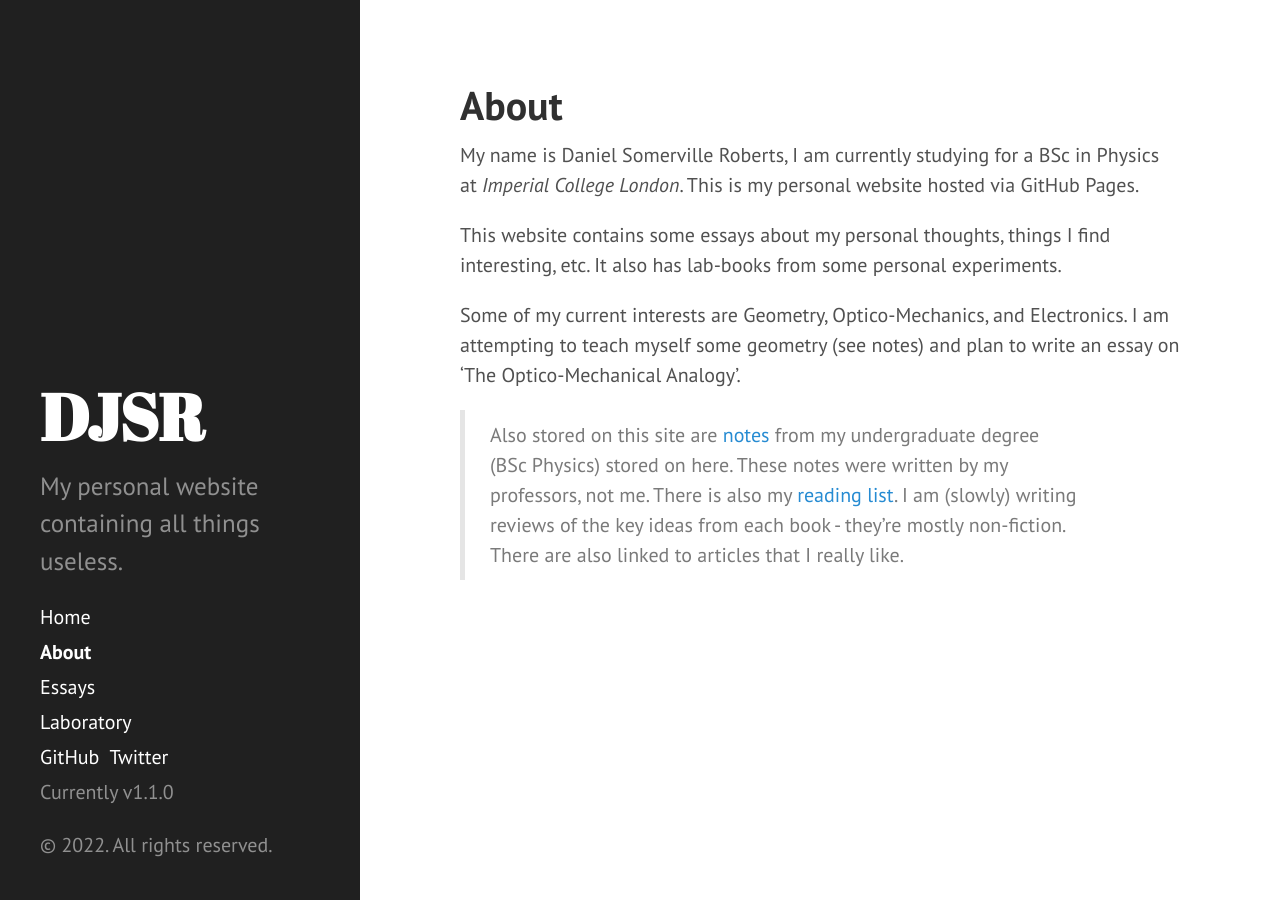
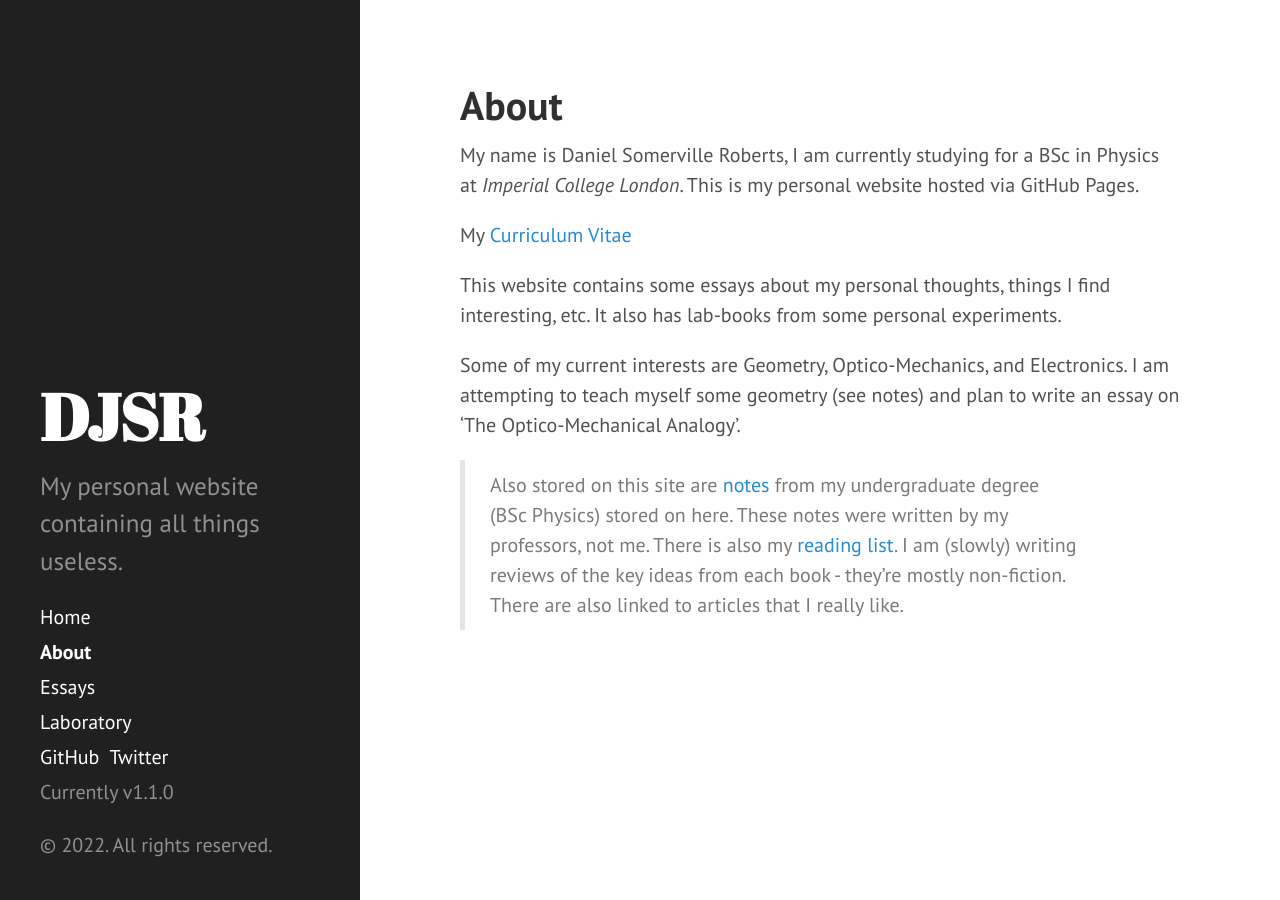
Before and after one commit to dansomrob/dansomrob.github.io, a Jekyll site: the page built from about.md, in a window 1280 px wide. Built offline with Jekyll 4.4.1, drawn with Linux system fonts in a browser that asks for light colours.

Commit message:
Update about.md

```diff
--- a/about.md
+++ b/about.md
@@ -5,6 +5,8 @@ title: About
 
 My name is Daniel Somerville Roberts, I am currently studying for a BSc in Physics at *Imperial College London*. This is my personal website hosted via GitHub Pages.
 
+My [Curriculum Vitae]({{ site.url}}/about/CV/pdf)
+
 This website contains some essays about my personal thoughts, things I find interesting, etc. It also has lab-books from some personal experiments.
 
 Some of my current interests are Geometry, Optico-Mechanics, and Electronics. I am attempting to teach myself some geometry (see notes) and plan to write an essay on 'The Optico-Mechanical Analogy'.
```
